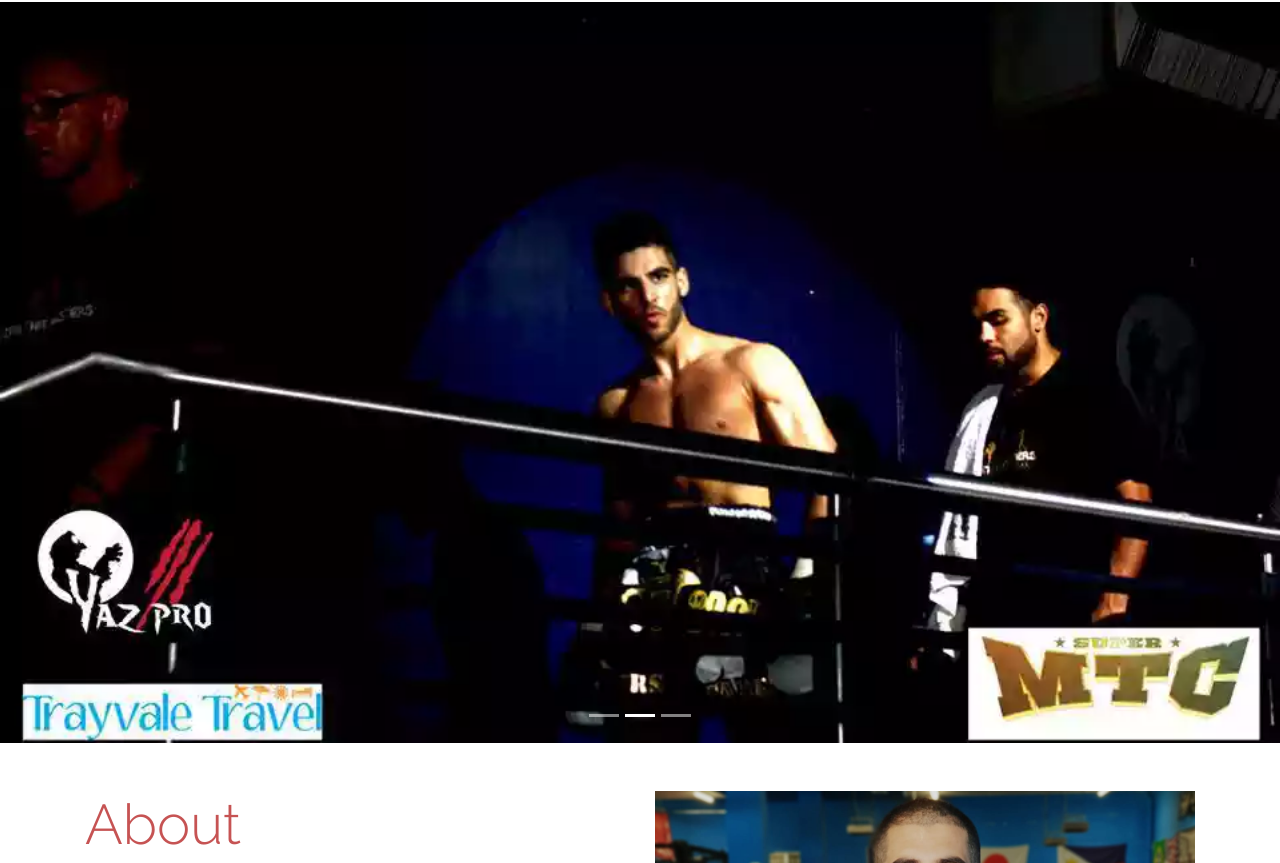
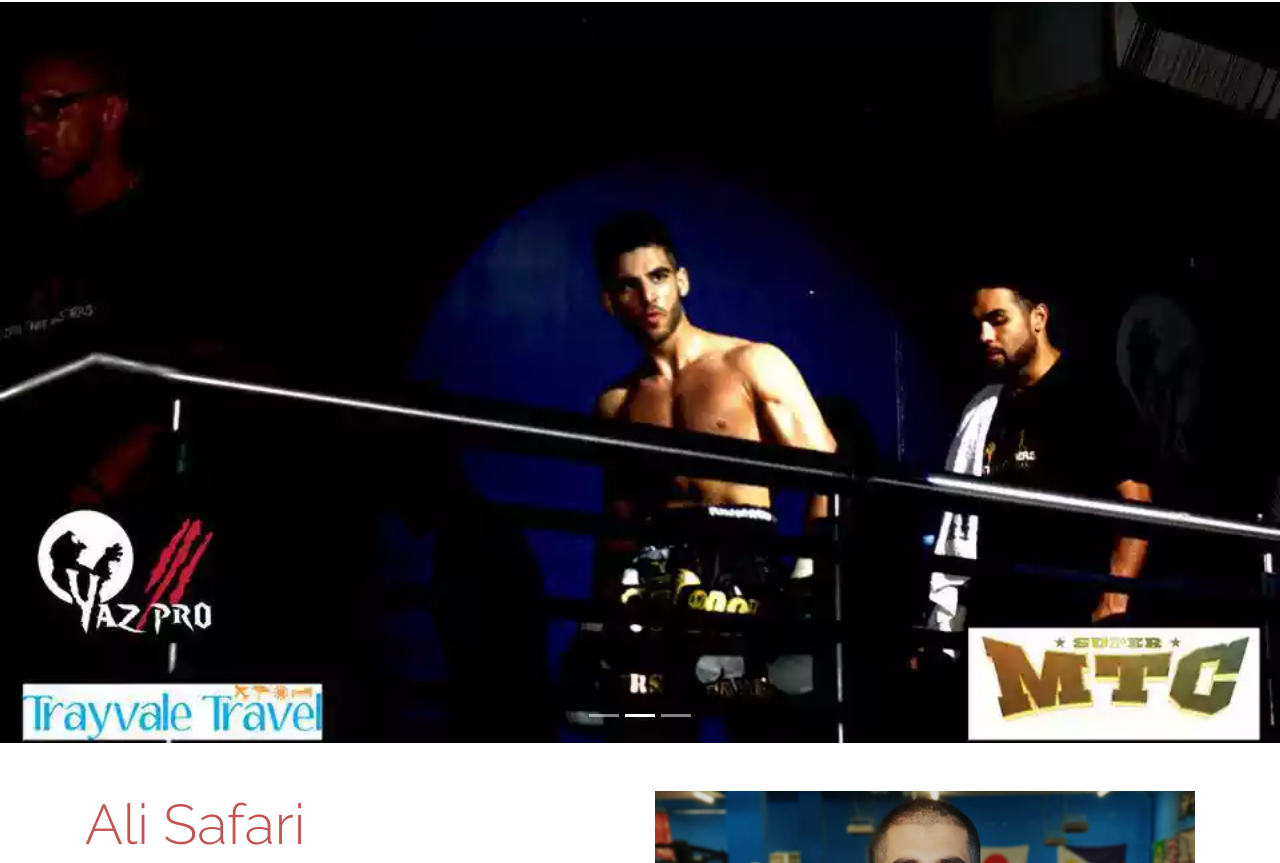
Before and after one commit to DaneshMadarbakus/SafariMartialArtsAcademy, a website: page index.html in a window 1280 px wide. Shown: the part 57-920 px from the top of the page. Drawn offline with Linux system fonts and the light colour scheme.

Commit message:
updated about

```diff
--- a/index.html
+++ b/index.html
@@ -95,7 +95,7 @@
                 <img src="/SafariMartialArtsAcademy/dist/images/AliSafari.jpeg" />
             </div>
           <div class="col-12  col-sm-6 order-md-1">
-            <h2>About</h2>
+            <h2>Ali Safari</h2>
             <p>I am a qualified Judo instructor. I have been training for over ten years in Judo, Muay Thai and Boxing.
               With the high increasing rate of crime in London specially amongst the youth, my aim is to spread discipline
               alongside healthy living through Martial Arts. I have a program designed for the young and the youth to learn
--- a/package.json
+++ b/package.json
@@ -26,7 +26,8 @@
     }
   },
   "dependencies": {
-    "express": "4.16.2"
+    "express": "4.16.2",
+    "gulp-cli": "^2.0.1"
   },
   "devDependencies": {
     "babel-core": "^6.26.0",
```
Also changed, not shown: 2 other files.
